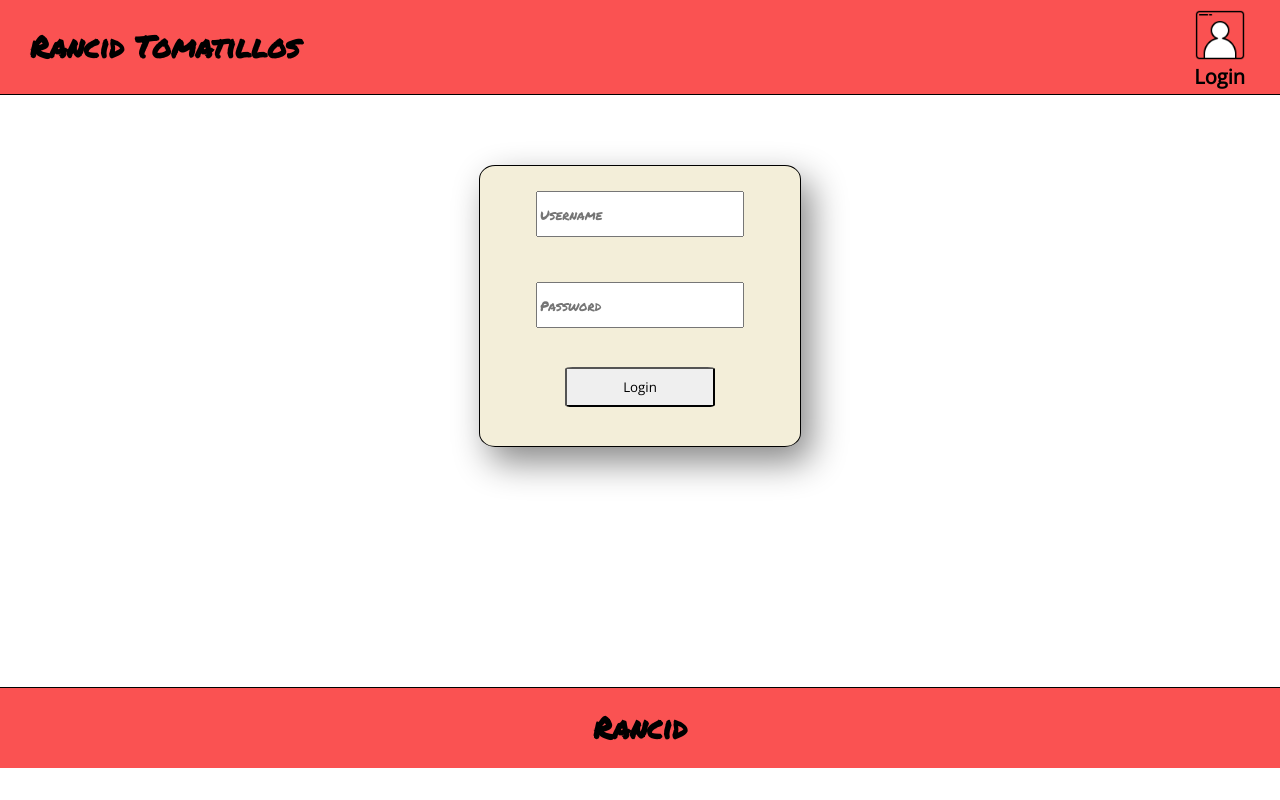
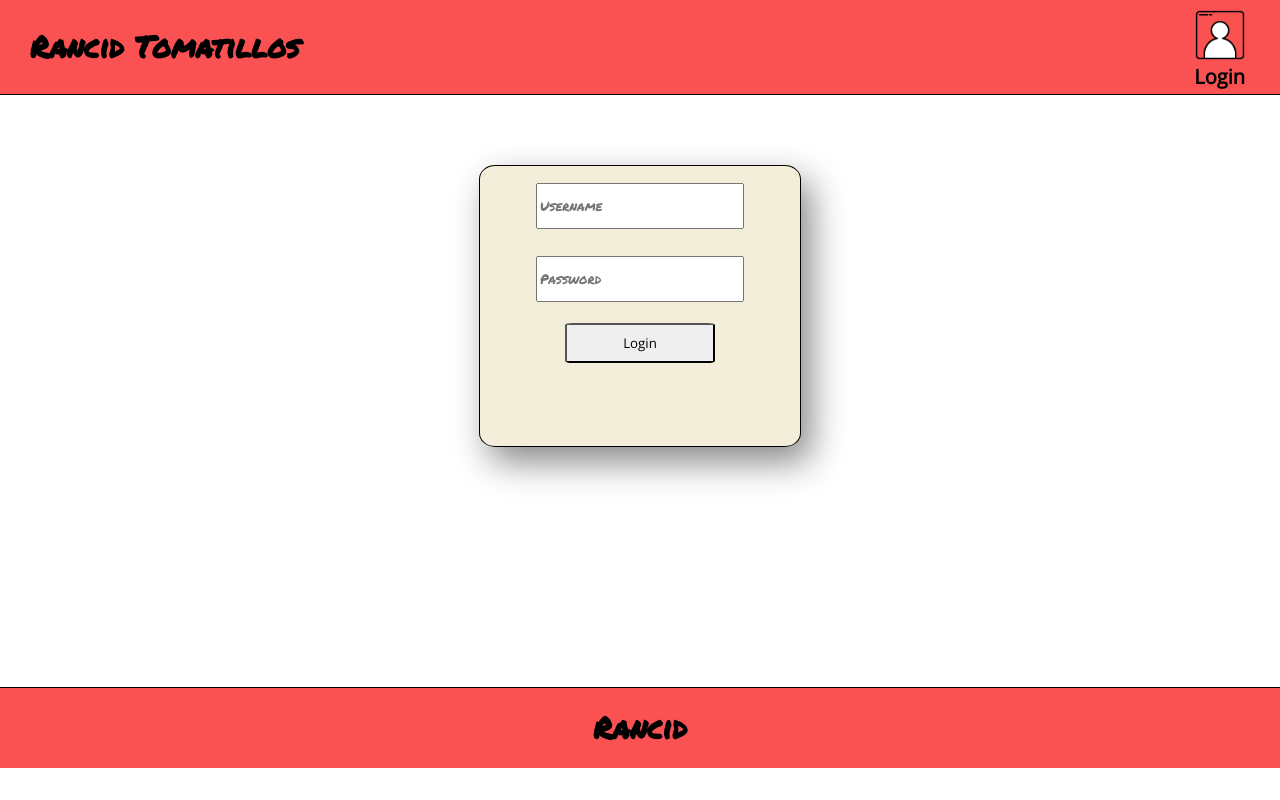
Before and after one commit to Chriscastanuela/Rancid-Tomatillos, a React (Create React App) app: page /login in a window 1280 px wide. Built offline with nearby package versions, Linux system fonts and the light colour scheme.

Commit message:
Add the failed login text

```diff
--- a/src/Components/Login.jsx
+++ b/src/Components/Login.jsx
@@ -8,6 +8,8 @@
         this.state = {
             email: '',
             password: '',
+            failedLogin: '',
+
         }
     }
     //name: 'Claire', email: 'claire@turing.io', password: 'qwer1234'
@@ -30,6 +32,8 @@
                 if (res.user) {
                     this.props.theUpdater('user', res.user);
                     this.props.theUpdater('isLoggedIn', true);
+                } else {
+                    this.setState({failedLogin: 'Username or password incorrect'})
                 }
             })
             .catch(err => console.log(err))
@@ -46,6 +50,7 @@
                         <input type="text" name="email" id="" placeholder='Username' style={inputStyle} value={this.state.email} onChange={(e) => this.formUpdate(e)} autocomplete="off"/>
                         <input type="password" name="password" id="" placeholder='Password' style={inputStyle} value={this.state.password} onChange={(e) => this.formUpdate(e)} autocomplete="off"/>
                         <button style={buttonStyle} onClick={() => this.sendLogin()}>Login</button>
+                        <p>{this.state.failedLogin}</p>
                     </div>
                 </section>
             )
```
